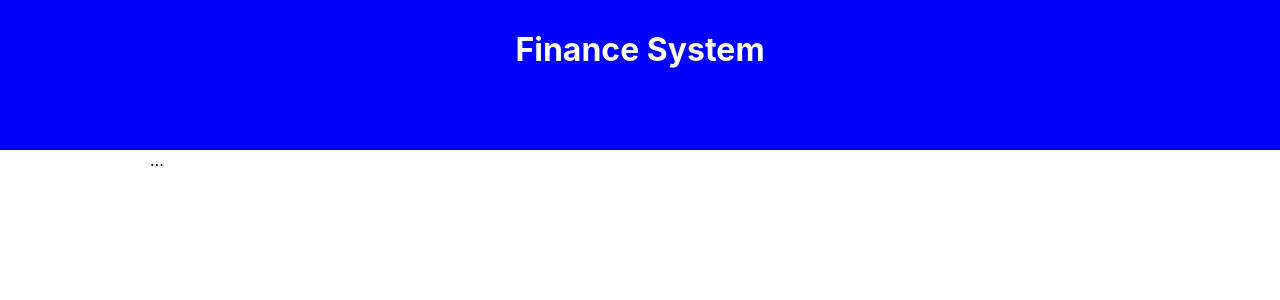
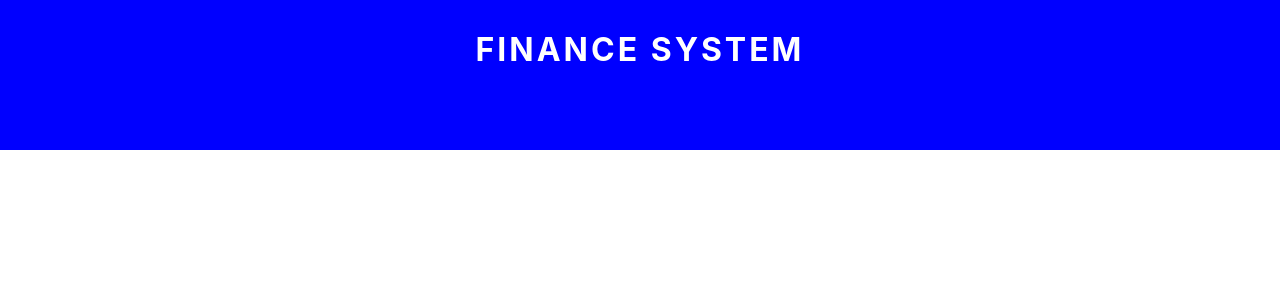
Before and after one commit to gabrielcastr0/finance-system, a React (Create React App) app: page / in a window 1280 px wide. Shown: the top 300 px of the page. Built offline with nearby package versions, Linux system fonts and the light colour scheme.

Commit message:
Creating datas and types

```diff
--- a/src/App.styled.ts
+++ b/src/App.styled.ts
@@ -5,19 +5,21 @@ export const Container = styled.div``;
 export const Header = styled.header`
   background: blue;
   width: auto;
-  height: 150px;
+  height: 9.375rem;
 `;
 
 export const HeaderText = styled.h1`
   margin: 0;
   padding: 0;
-  padding-top: 30px;
+  padding-top: 1.875rem;
   text-align: center;
   color: #fff;
+  text-transform: uppercase;
+  letter-spacing: 0.188rem;
 `;
 
 export const Body = styled.div`
   margin: auto;
-  max-width: 980px;
-  margin-bottom: 50px;
+  max-width: 61.25rem;
+  margin-bottom: 3.125rem;
 `;
--- a/src/App.tsx
+++ b/src/App.tsx
@@ -1,6 +1,16 @@
+import {useState} from 'react';
 import * as Styled from './App.styled';
+import {Item} from './types/Item';
+import {Category} from './types/Category';
+
+import {categories} from './data/categories';
+import {items} from './data/items';
+import {getCurrentMonth} from './helpers/dateFilter';
 
 const App = () => {
+  const [list, setList] = useState(items);
+  const [currentMonth, setCurrentMonth] = useState(getCurrentMonth());
+
   return(
     <Styled.Container>
       <Styled.Header>
@@ -8,7 +18,9 @@ const App = () => {
       </Styled.Header>
 
       <Styled.Body>
-        ...
+        {/* Área de informações */}
+        {/* Área de inserção */}
+        {/* Tabela de itens */}
       </Styled.Body>
     </Styled.Container>
   )
--- /dev/null
+++ b/src/data/categories.ts
@@ -0,0 +1,7 @@
+import {Category} from '../types/Category';
+
+export const categories: Category = {
+  food: {title: 'Alimentação', color: 'blue', expense: true},
+  rent: {title: 'Aluguel', color: 'brown', expense: true},
+  salary: {title: 'Salário', color: 'green', expense: false},
+}
--- /dev/null
+++ b/src/data/items.ts
@@ -0,0 +1,8 @@
+import {Item} from '../types/Item';
+
+export const items: Item[] = [
+  {date: new Date(2021, 5, 18), category: 'food', title: 'Burger King', value: 32.12},
+  {date: new Date(2021, 5, 17), category: 'food', title: 'McDonalds', value: 25},
+  {date: new Date(2021, 5, 17), category: 'rent', title: 'Aluguel Apt', value: 2000},
+  {date: new Date(2021, 5, 15), category: 'salary', title: 'Salário', value: 3500},
+];
--- /dev/null
+++ b/src/helpers/dateFilter.ts
@@ -0,0 +1,4 @@
+export const getCurrentMonth = () => {
+  let now = new Date();
+  return `${now.getFullYear()}-${now.getMonth()+1}`;
+}
--- /dev/null
+++ b/src/types/Category.ts
@@ -0,0 +1,7 @@
+export type Category = {
+  [tag: string]: {
+    title: string;
+    color: string;
+    expense: boolean;
+  }
+}
--- /dev/null
+++ b/src/types/Item.ts
@@ -0,0 +1,6 @@
+export type Item = {
+  date: Date;
+  category: string;
+  title: string;
+  value: number;
+}
```
